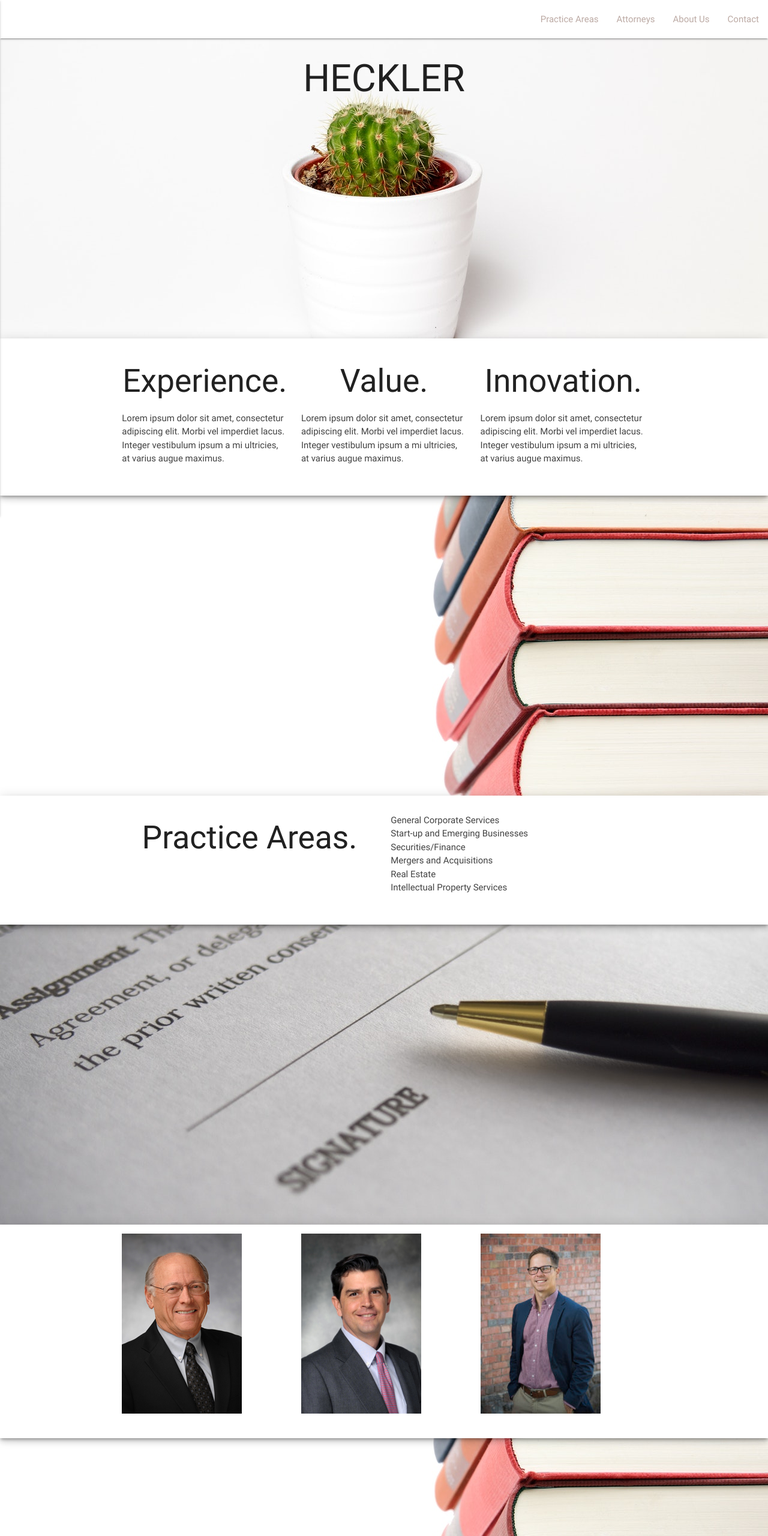
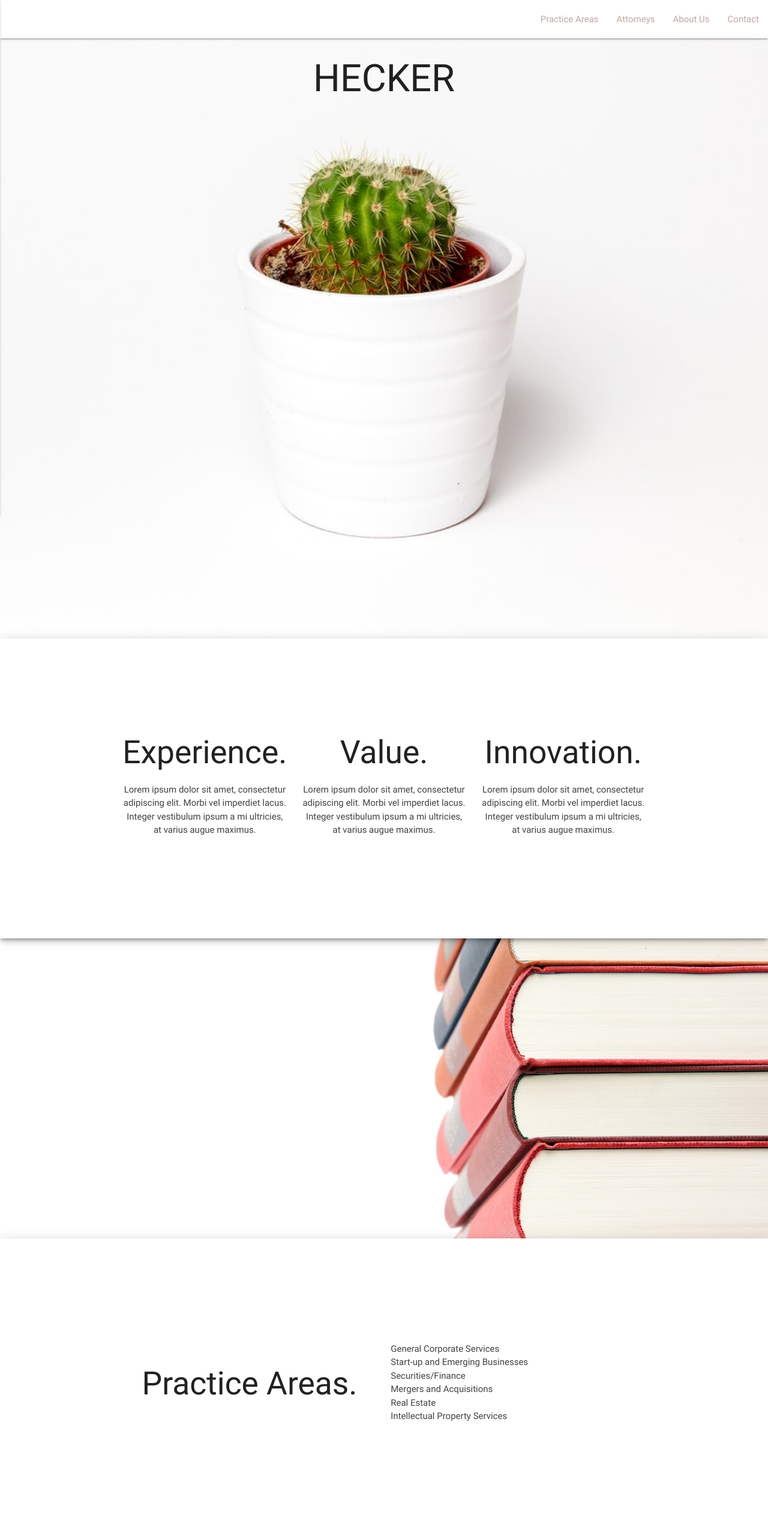
Before and after one commit to imperialrolls/heckerPLLC, a website: page index.html in a window 1280 px wide. Shown: the top 2560 px of the page at 60% size. Drawn offline with nearby package versions, Linux system fonts and the light colour scheme.

Commit message:
laurents changes

```diff
--- a/css/styles.css
+++ b/css/styles.css
@@ -19,6 +19,31 @@ body {
   font: color black;
 }
 
+div.section {
+    min-height: 500px;
+}
+div.section .row {
+    height: 100%;
+}
+div.section .col {
+    height: 100%;
+}
+
 .parallax-container {
-      height: "500px";
+      height: 500px;
     }
+.parallax-container.splash {
+    height: 1000px;
+}
+
+#portrait-panel {
+    min-height: 600px;
+}
+#portrait-panel img {
+    display: block;
+    margin: 0 auto;
+}
+
+.iconMargin {
+    margin: 0 .5rem;
+}
--- a/index.html
+++ b/index.html
@@ -13,7 +13,7 @@
         <!--Let browser know website is optimized for mobile-->
         <meta name="viewport" content="width=device-width, initial-scale=1.0" />
         <!-- Local CSS -->
-  <link rel="stylesheet" type="text/css" href="/css/styles.css">
+        <link rel="stylesheet" type="text/css" href="css/styles.css">
 
         <title>Hecker PLLC</title>
     </head>
@@ -49,24 +49,24 @@
             </div>
         </nav>
 
-  <div class="parallax-container">
+        <div class="parallax-container splash">
             <div class="parallax"><img src="img/cactuspot2.jpeg"></div>
-    <h1 class="header center animated fadeIn" id="title">HECKLER</h1>
+            <h1 class="header center animated fadeIn" id="title">HECKER</h1>
         </div>
 
-  <div class="section white z-depth-3">
+        <div class="section white z-depth-3 valign-wrapper">
             <div class="row container">
                 <div class="col s12 m4">
                     <h2 class="header center animated fadeIn">Experience.</h2>
-        <p class="grey-text text-darken-3 lighten-3">Lorem ipsum dolor sit amet, consectetur adipiscing elit. Morbi vel imperdiet lacus. Integer vestibulum ipsum a mi ultricies, at varius augue maximus.</p>
+                    <p class="grey-text text-darken-3 lighten-3 center">Lorem ipsum dolor sit amet, consectetur adipiscing elit. Morbi vel imperdiet lacus. Integer vestibulum ipsum a mi ultricies, at varius augue maximus.</p>
                 </div>
                 <div class="col s12 m4">
                     <h2 class="header center animated fadeIn">Value.</h2>
-        <p class="grey-text text-darken-3 lighten-3">Lorem ipsum dolor sit amet, consectetur adipiscing elit. Morbi vel imperdiet lacus. Integer vestibulum ipsum a mi ultricies, at varius augue maximus.</p>
+                    <p class="grey-text text-darken-3 lighten-3 center">Lorem ipsum dolor sit amet, consectetur adipiscing elit. Morbi vel imperdiet lacus. Integer vestibulum ipsum a mi ultricies, at varius augue maximus.</p>
                 </div>
                 <div class="col s12 m4">
                     <h2 class="header center animated fadeIn">Innovation.</h2>
-        <p class="grey-text text-darken-3 lighten-3">Lorem ipsum dolor sit amet, consectetur adipiscing elit. Morbi vel imperdiet lacus. Integer vestibulum ipsum a mi ultricies, at varius augue maximus.</p>
+                    <p class="grey-text text-darken-3 lighten-3 center">Lorem ipsum dolor sit amet, consectetur adipiscing elit. Morbi vel imperdiet lacus. Integer vestibulum ipsum a mi ultricies, at varius augue maximus.</p>
                 </div>
             </div>
         </div>
@@ -75,14 +75,20 @@
             <div class="parallax"><img src="img/books.jpeg"></div>
         </div>
 
-  <div class="section white z-depth-3">
-    <div class="row container">
+        <div class="section white z-depth-3 valign-wrapper">
+            <div class="row container valign-wrapper">
                 <div class="col s12 m6">
                     <h2 class="header center animated fadeIn">Practice Areas.</h2>
                 </div>
                 <div class="col s12 m6">
-        <p class="grey-text text-darken-3 lighten-3">General Corporate Services<br>Start-up and Emerging Businesses<br>Securities/Finance<br>Mergers and Acquisitions<br> Real Estate<br>Intellectual Property Services
-      </div>
+                    <ul class="grey-text text-darken-3 lighten-3">
+                        <li>General Corporate Services</li>
+                        <li>Start-up and Emerging Businesses</li>
+                        <li>Securities/Finance</li>
+                        <li>Mergers and Acquisitions</li>
+                        <li>Real Estate</li>
+                        <li>Intellectual Property Services</li>
+                    </ul>
                 </div>
             </div>
         </div>
@@ -91,17 +97,19 @@
             <div class="parallax"><img src="img/signature.jpeg"></div>
         </div>
 
-  <div class="section white z-depth-3">
+        <div id="portrait-panel" class="section white z-depth-3 valign-wrapper">
             <div class="row container">
                 <div class="col s12 m4">
                     <img src="img/Larry_Hecker_Attorney.jpg">
+                    <p class="center">Name 1</p>
                 </div>
                 <div class="col s12 m4">
                     <img src="img/W-Pew-200x300.jpg">
+                    <p class="center">Name 2</p>
                 </div>
                 <div class="col s12 m4">
                     <img src="img/Michael_Fehser-200x300.jpg">
-        </div>
+                    <p class="center">Name 2</p>
                 </div>
             </div>
         </div>
@@ -114,15 +122,19 @@
         <footer class="page-footer white">
             <!-- <div class="footer-copyright white"> -->
             <div class="container">
+                <div class="center grey-text text-darken-3">
+                <h4>Hecker PLLC</h4>
+                <p>1234 abc rd. Picadilly Circus, Cambridge MA 12345 (520) 123-4567</p>
+                </div>
                 <div class="row">
                     <div class="col s9">
                         <a class="brown-text text-lighten-3" href="http://dreamfishsolutions.com">Made by | Dream Fish Solutions</a>
                     </div>
                     <div class="col s3">
-            <a class="iconMargin" href="#!"><i class="fa fa-facebook-official fa-3x" aria-hidden="true"></i></a>
-            <a class="iconMargin" href="#!"><i class="fa fa-instagram fa-3x" aria-hidden="true"></i></a>
-            <a class="iconMargin" href="#!"><i class="fa fa-twitter fa-3x" aria-hidden="true"></i></a>
-            <a class="iconMargin" href="#!"><i class="fa fa-yelp fa-3x" aria-hidden="true"></i></a>
+                        <a class="iconMargin" href="#!"><i class="fa fa-facebook-official fa-2x" aria-hidden="true"></i></a>
+                        <a class="iconMargin" href="#!"><i class="fa fa-instagram fa-2x" aria-hidden="true"></i></a>
+                        <a class="iconMargin" href="#!"><i class="fa fa-twitter fa-2x" aria-hidden="true"></i></a>
+                        <a class="iconMargin" href="#!"><i class="fa fa-yelp fa-2x" aria-hidden="true"></i></a>
                     </div>
                 </div>
             </div>
@@ -134,7 +146,7 @@
         <script type="text/javascript" src="https://code.jquery.com/jquery-3.2.1.min.js"></script>
         <!-- Compiled and minified JavaScript -->
         <script src="https://cdnjs.cloudflare.com/ajax/libs/materialize/0.100.2/js/materialize.min.js"></script>
-  <script type="text/javascript" src="/js/hecker.js"></script>
+        <script type="text/javascript" src="js/hecker.js"></script>
     </body>
 
 </html>
```
Lines whose indentation alone changed are shown as unchanged.
